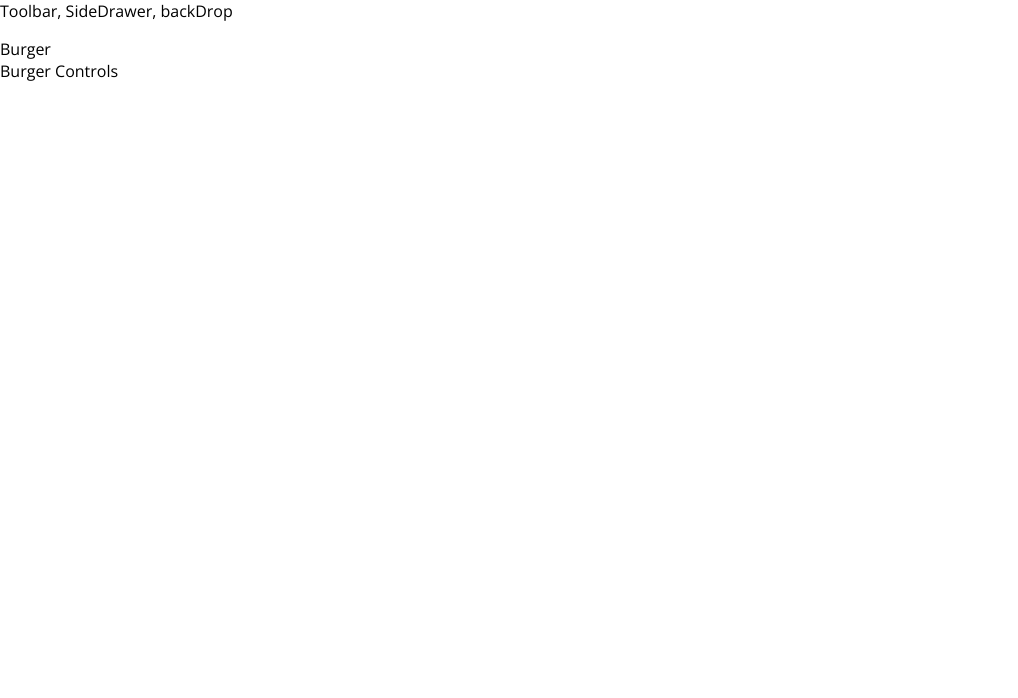
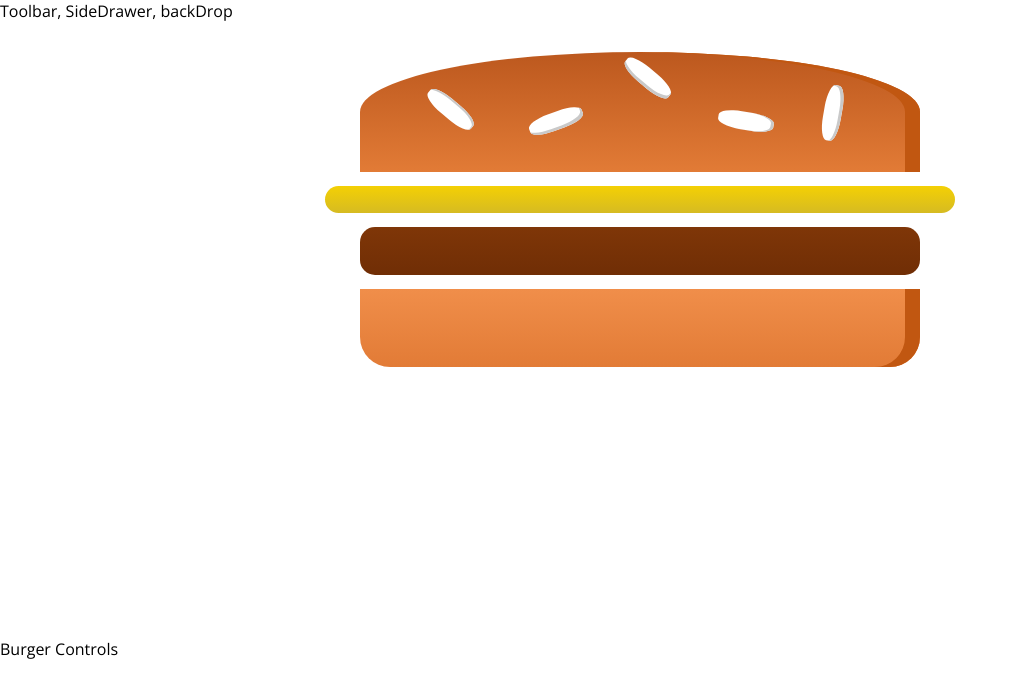
Before and after one commit to guilhermeUpToTask/react_burger_builder, a React app: page / in a window 1280 px wide. Shown: the top 698 px of the page, without its empty margins (0-1018 px from the left). Built offline with nearby package versions, Linux system fonts and the light colour scheme.

Commit message:
responsiviness implemented

```diff
--- a/package.json
+++ b/package.json
@@ -31,6 +31,7 @@
     "postcss-flexbugs-fixes": "3.2.0",
     "postcss-loader": "2.0.8",
     "promise": "8.0.1",
+    "prop-type": "^0.0.1",
     "prop-types": "^15.8.1",
     "raf": "3.4.0",
     "react": "^16.0.0",
--- /dev/null
+++ b/src/components/Burger/Burger.css
@@ -0,0 +1,31 @@
+.Burger{
+    width: 100%;
+    margin: auto;
+    height: 250px;
+    overflow: auto;
+    text-align: center;
+    font-weight: bold;
+    font-size: 1.2rem;
+}
+
+
+@media (min-width: 500px) and (min-height: 400px) {
+    .Burger{
+        width: 350px;
+        height: 300px;
+    }
+}
+
+@media (min-width: 500px) and (min-height: 401px) {
+    .Burger{
+        width: 450px;
+        height: 400px;
+    }
+}
+
+@media (min-width: 1000px) and (min-height: 600px) {
+    .Burger{
+        width: 700px;
+        height: 600px;
+    }
+}
--- a/src/components/Burger/Burger.js
+++ b/src/components/Burger/Burger.js
@@ -0,0 +1,17 @@
+import React from "react";
+import classes from "./Burger.css"
+import BurgerIngredient from "../BurgerIngredient/BurgerIngredient";
+
+const burger = (props) => {
+    return (
+        <div className={classes.Burger}>
+            <BurgerIngredient type="bread-top" />
+            <BurgerIngredient type="cheese" />
+            <BurgerIngredient type="meat" />
+            <BurgerIngredient type="bread-bottom" />
+        </div>
+    )
+
+}
+
+export default burger;
--- a/src/components/BurgerIngredient/BurgerIngredient.js
+++ b/src/components/BurgerIngredient/BurgerIngredient.js
@@ -1,10 +1,13 @@
-import React from "react";
+import React, { Component } from "react";
 import classes from "./BurgerIngredient.css";
+import PropTypes from "prop-types";
 
-const burgerIngredient = (props) => {
+
+class burgerIngredient extends Component {
+    render() {
         let ingredient = null;
 
-    switch (props.type) {
+        switch (this.props.type) {
             case ('bread-bottom'):
                 ingredient = <div className={classes.BreadBottom}></div>
                 break;
@@ -29,5 +32,13 @@
                 break;
             default: ingredient = null;
         }
+
         return ingredient;
     }
+}
+
+burgerIngredient.PropTypes  = {
+    type: PropTypes.string.isRequired
+}
+
+export default burgerIngredient;
--- a/src/containers/BurguerBuilder/BurguerBuilder.js
+++ b/src/containers/BurguerBuilder/BurguerBuilder.js
@@ -1,11 +1,11 @@
 import React , { Component} from 'react';
 import Auxiliary from '../../hoc/Auxiliary';
-
+import Burger from '../../components/Burger/Burger';
 class BurguerBuilder extends Component {
     render() {
         return(
             <Auxiliary>
-                <div>Burger</div>
+                <Burger/>
                 <div>Burger Controls</div>
             </Auxiliary>
         )
```
Also changed, not shown: 1 other file (tests, documents, lock files or other folders). Lines whose indentation alone changed are shown as unchanged.
